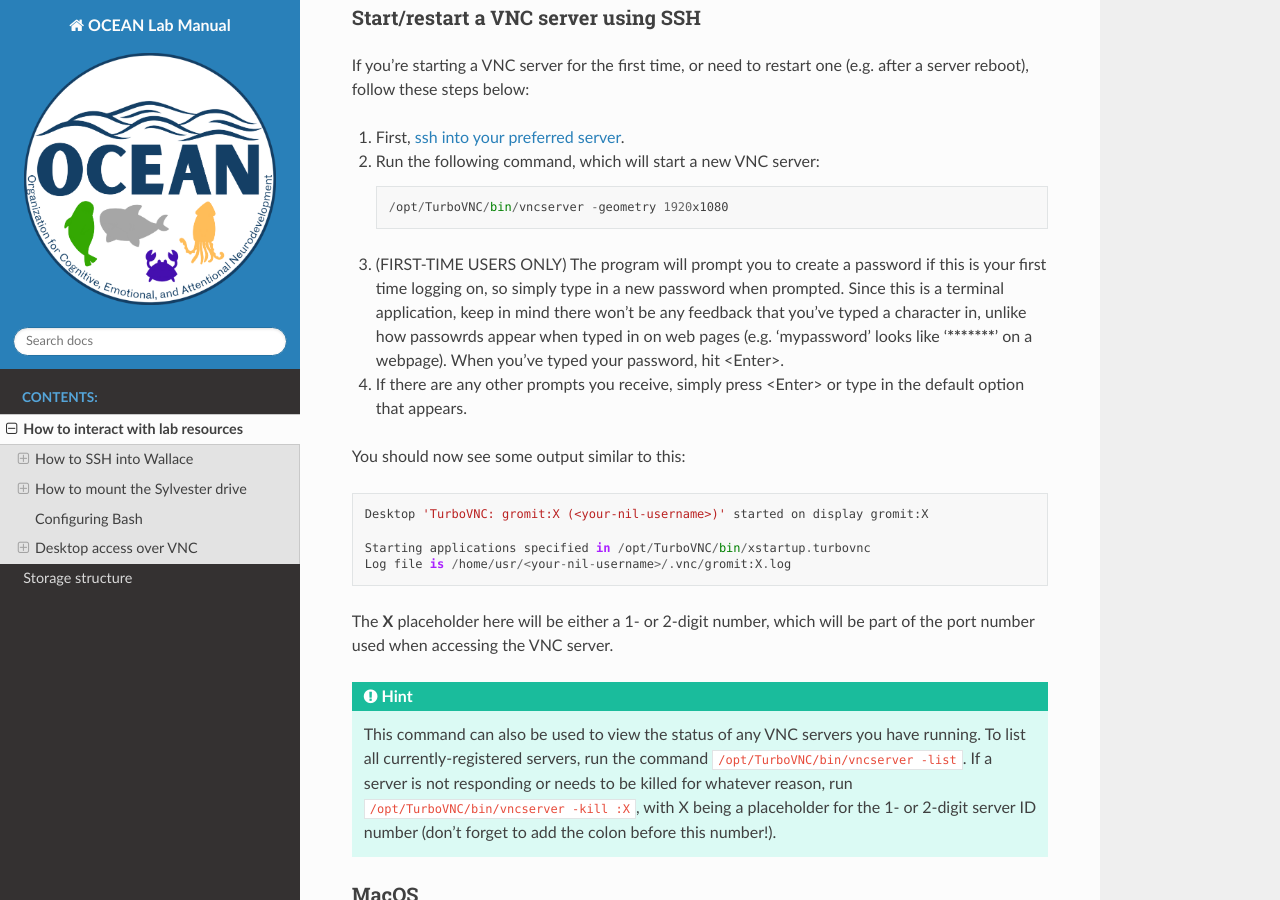
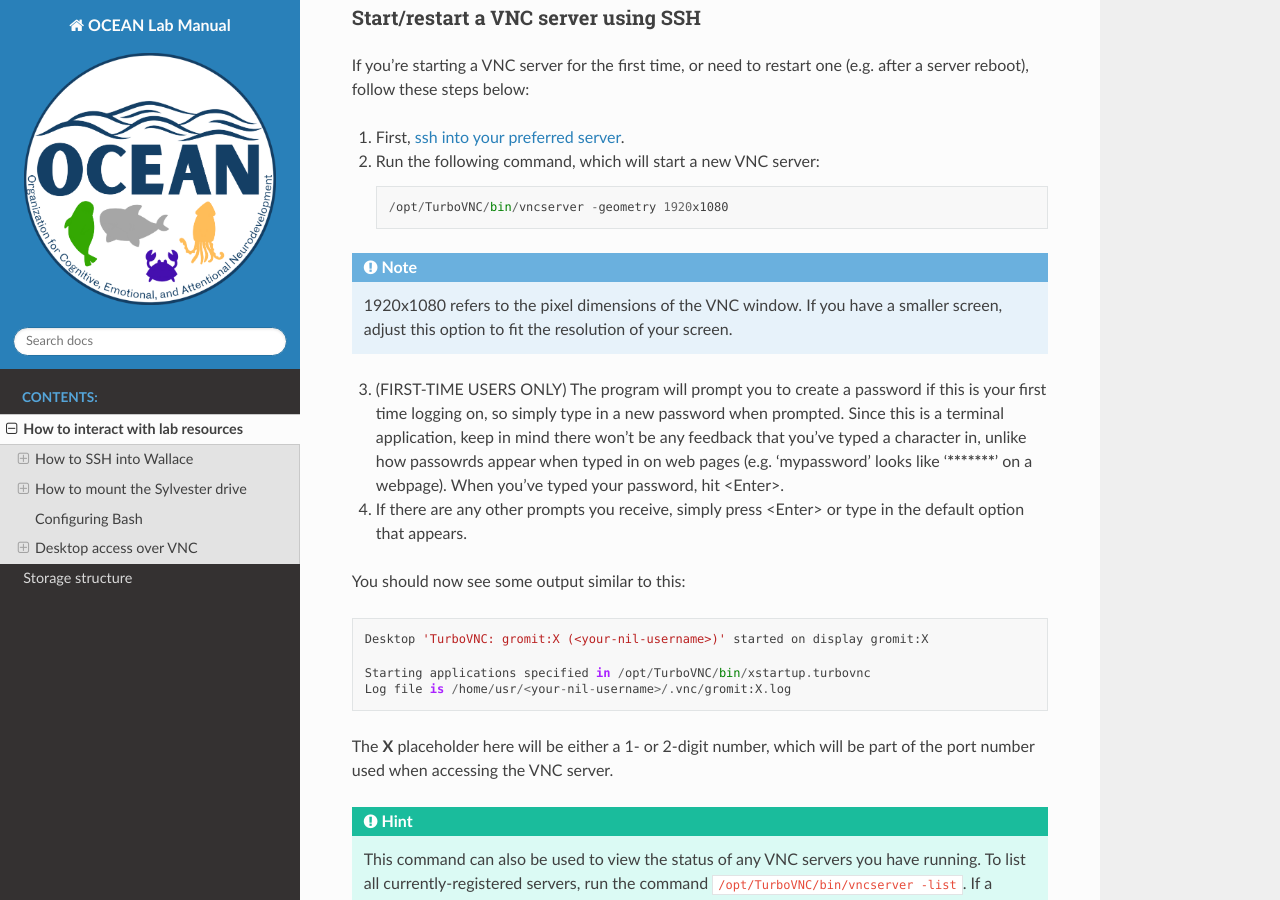
Before and after one commit to washu-ocean/OceanLabDocs, a Sphinx documentation site: the page built from source/interacting_with_resources.rst, in a window 1280 px wide and 900 px high, scrolled down 3183 px. Built offline with Sphinx 7.4.7 and the Read the Docs theme 3.1.0, drawn with Linux system fonts in a browser that asks for light colours; pages that are not in the unit, such as notebooks, are missing from menus.

Commit message:
Update interacting_with_resources.rst

```diff
--- a/source/interacting_with_resources.rst
+++ b/source/interacting_with_resources.rst
@@ -99,6 +99,10 @@ If you're starting a VNC server for the first time, or need to restart one (e.g.
 
     /opt/TurboVNC/bin/vncserver -geometry 1920x1080
 
+.. note::
+
+    1920x1080 refers to the pixel dimensions of the VNC window. If you have a smaller screen, adjust this option to fit the resolution of your screen.
+
 3. (FIRST-TIME USERS ONLY) The program will prompt you to create a password if this is your first time logging on, so simply type in a new password when prompted. Since this is a terminal application, keep in mind there won't be any feedback that you've typed a character in, unlike how passowrds appear when typed in on web pages (e.g. 'mypassword' looks like '***********' on a webpage). When you've typed your password, hit <Enter>.
 
 4. If there are any other prompts you receive, simply press <Enter> or type in the default option that appears.
```
